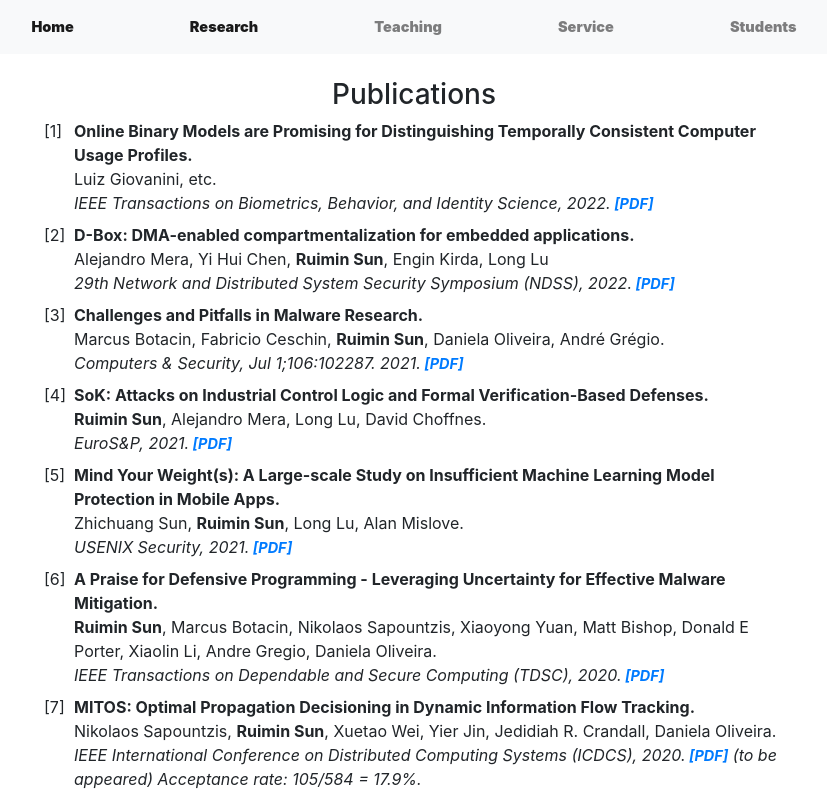
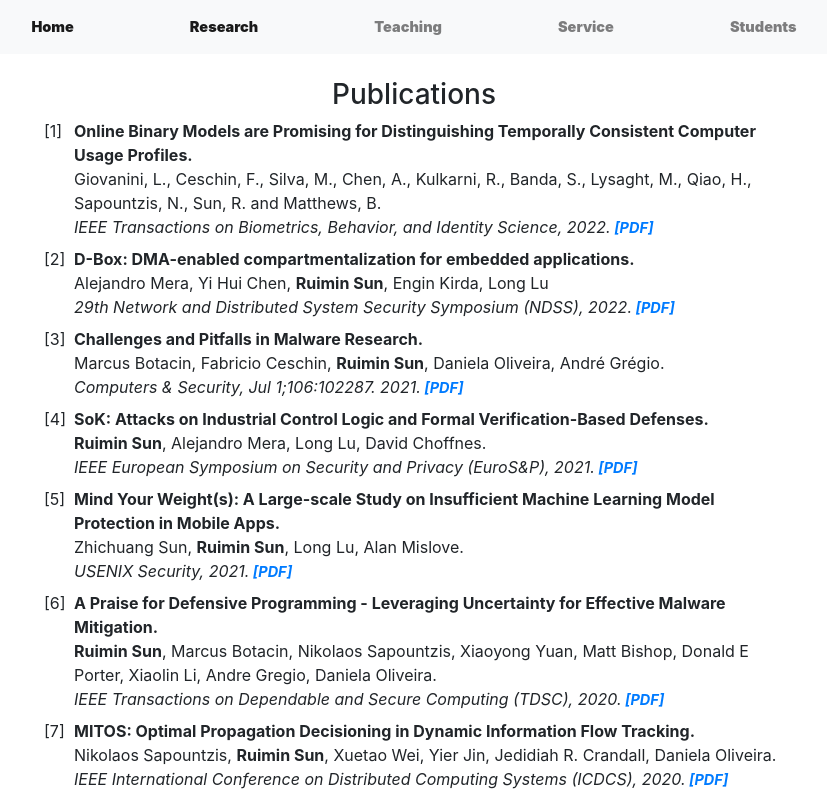
Before and after one commit to gracesrm/gracesrm.github.io, a React (Create React App) app: page /research in a window 1280 px wide. Shown: the top 800 px of the page, without its empty margins (226-1053 px from the left). Built offline with nearby package versions, Linux system fonts and the light colour scheme.

Commit message:
update a paper

```diff
--- a/src/Research/index.jsx
+++ b/src/Research/index.jsx
@@ -49,7 +49,7 @@ const publications = () => (
     <ol reversed>
         <li className="text-left li_padding_bottom">
             <dt>Online Binary Models are Promising for Distinguishing Temporally Consistent Computer Usage Profiles.</dt>
-            <div>Luiz Giovanini, etc.</div>
+            <div>Giovanini, L., Ceschin, F., Silva, M., Chen, A., Kulkarni, R., Banda, S., Lysaght, M., Qiao, H., Sapountzis, N., Sun, R. and Matthews, B.</div>
             <div><em>IEEE Transactions on Biometrics, Behavior, and Identity Science, 2022.
             <a href={"https://ieeexplore.ieee.org/document/9786768"}> [PDF]</a></em></div>
         </li>
@@ -68,7 +68,7 @@ const publications = () => (
         <li className="text-left li_padding_bottom">
             <dt> SoK: Attacks on Industrial Control Logic and Formal Verification-Based Defenses.</dt>
             <div><b>Ruimin Sun</b>, Alejandro Mera, Long Lu, David Choffnes. </div>
-            <div><em>EuroS&P, 2021.
+            <div><em>IEEE European Symposium on Security and Privacy (EuroS&P), 2021.
             <a href={"https://www.ieee-security.org/TC/EuroSP2021/accepted.html"}> [PDF]</a></em></div>
         </li>
         <li className="text-left li_padding_bottom">
@@ -88,8 +88,7 @@ const publications = () => (
             <dt> MITOS: Optimal Propagation Decisioning in Dynamic Information Flow Tracking.</dt>
             <div>Nikolaos Sapountzis, <b>Ruimin Sun</b>, Xuetao Wei, Yier Jin, Jedidiah R. Crandall, Daniela Oliveira. </div>
             <div><em>IEEE International Conference on Distributed Computing Systems (ICDCS), 2020.
-            <a href={"https://ieeexplore.ieee.org/document/9355732"}> [PDF]</a> (to be appeared)
-            Acceptance rate: 105/584 = 17.9%.</em></div>
+            <a href={"https://ieeexplore.ieee.org/document/9355732"}> [PDF]</a></em></div>
         </li>
         <li className="text-left li_padding_bottom">
             <dt>DDIFT: Decentralized Dynamic Information Flow Tracking for IoT Privacy and Security.</dt>
```
